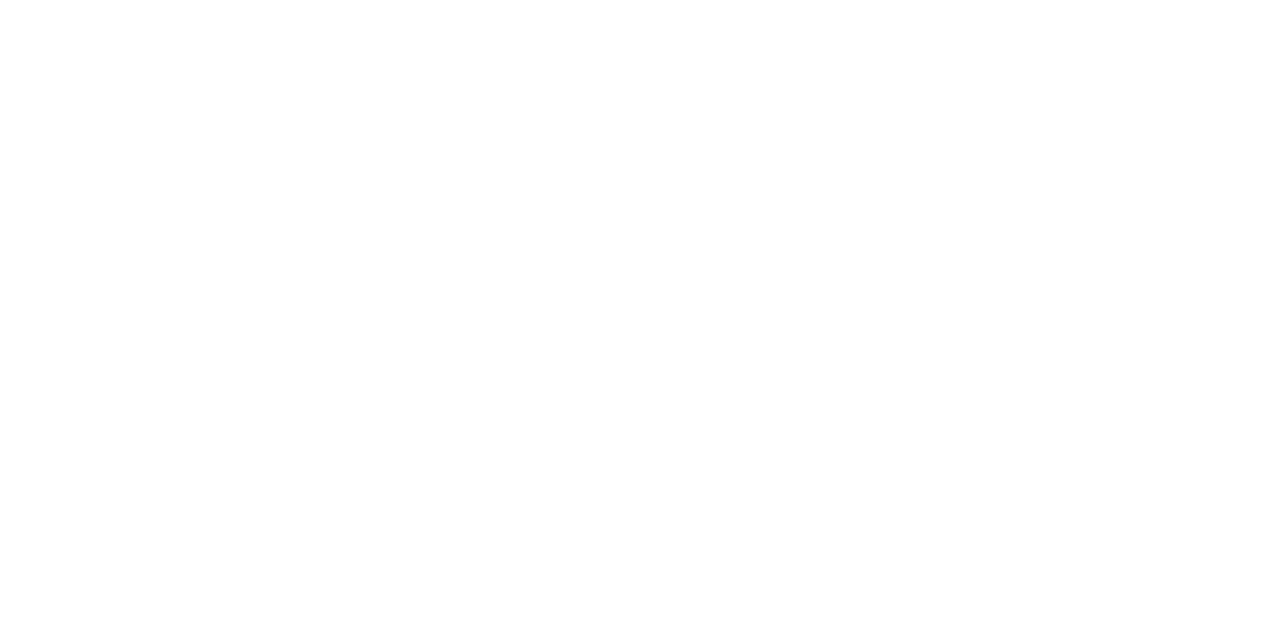
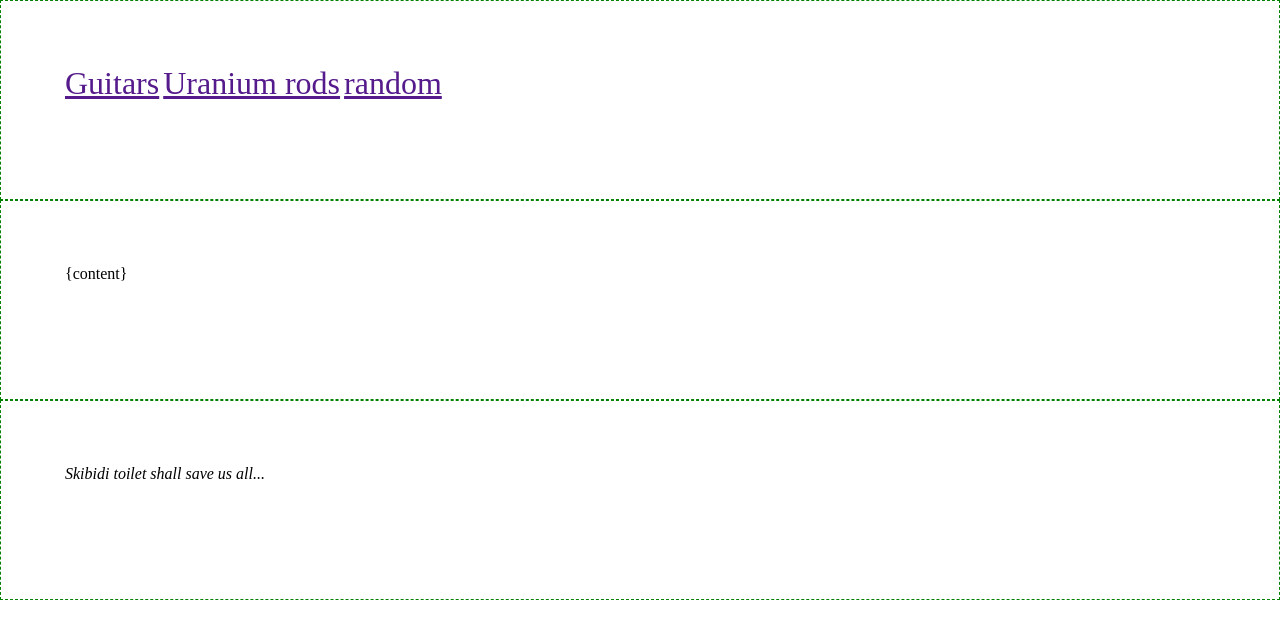
Before and after one commit to DanteProSniper/halvkurs, a website: page html/template.html in a window 1280 px wide. Drawn offline with Linux system fonts and the light colour scheme; files that its build step writes are made by us from their sources.

Commit message:
testing igen

```diff
--- a/html/template.html
+++ b/html/template.html
@@ -3,9 +3,24 @@
 <head>
     <meta charset="UTF-8">
     <meta name="viewport" content="width=device-width, initial-scale=1.0">
-    <title>Instruments</title>
+    <title>HOME PAGE</title>
+    <link rel="stylesheet" href="style.css">
 </head>
 <body>
+    <header>
+        <nav>
+            <a href="">Guitars</a>
+            <a href="">Uranium rods</a>
+            <a href="">random</a>
+        </nav>
+    </header>
 
+    <main>
+        {content}
+    </main>
+
+    <footer>
+        <p><i>Skibidi toilet shall save us all...</i></p>
+    </footer>
 </body>
 </html>
--- /dev/null
+++ b/public/style.css
@@ -0,0 +1,14 @@
+* {
+    box-sizing: border-box;
+    margin: 0;
+}
+
+header, main, footer {
+    min-height: 25vh;
+    border: 1px dashed green;
+    padding: 5%;
+}
+
+a {
+    font-size: 2rem;
+}
```
Also changed, not shown: app.js (+13 -2 lines).
